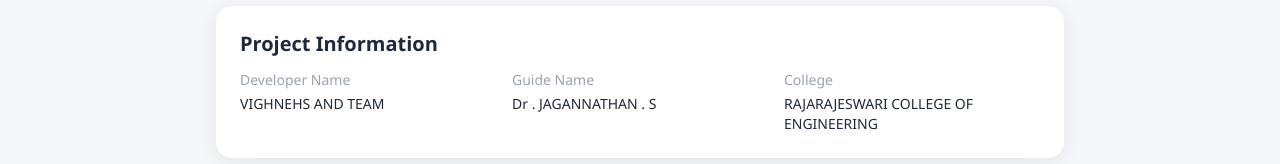
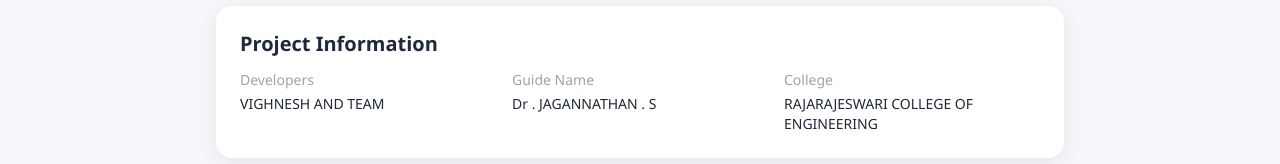
Before and after one commit to vsshetty18/quicksaver, a Next.js app: page /about in a window 1280 px wide. Shown: the part 1470-1634 px from the top of the page. Built offline with nearby package versions, Linux system fonts and the light colour scheme.

Commit message:
Update developer name to 'VIGHNESH AND TEAM'

```diff
--- a/app/about/page.tsx
+++ b/app/about/page.tsx
@@ -102,8 +102,8 @@ export default function AboutPage() {
         <h2 className="text-xl font-semibold mb-3">Project Information</h2>
         <div className="grid grid-cols-1 sm:grid-cols-3 gap-4 text-sm text-gray-600">
           <div>
-            <p className="text-gray-400 mb-1">Developer Name</p>
-            <p className="font-medium text-gray-800">VIGHNEHS AND TEAM</p>
+            <p className="text-gray-400 mb-1">Developers</p>
+            <p className="font-medium text-gray-800">VIGHNESH AND TEAM</p>
           </div>
           <div>
             <p className="text-gray-400 mb-1">Guide Name</p>
```
